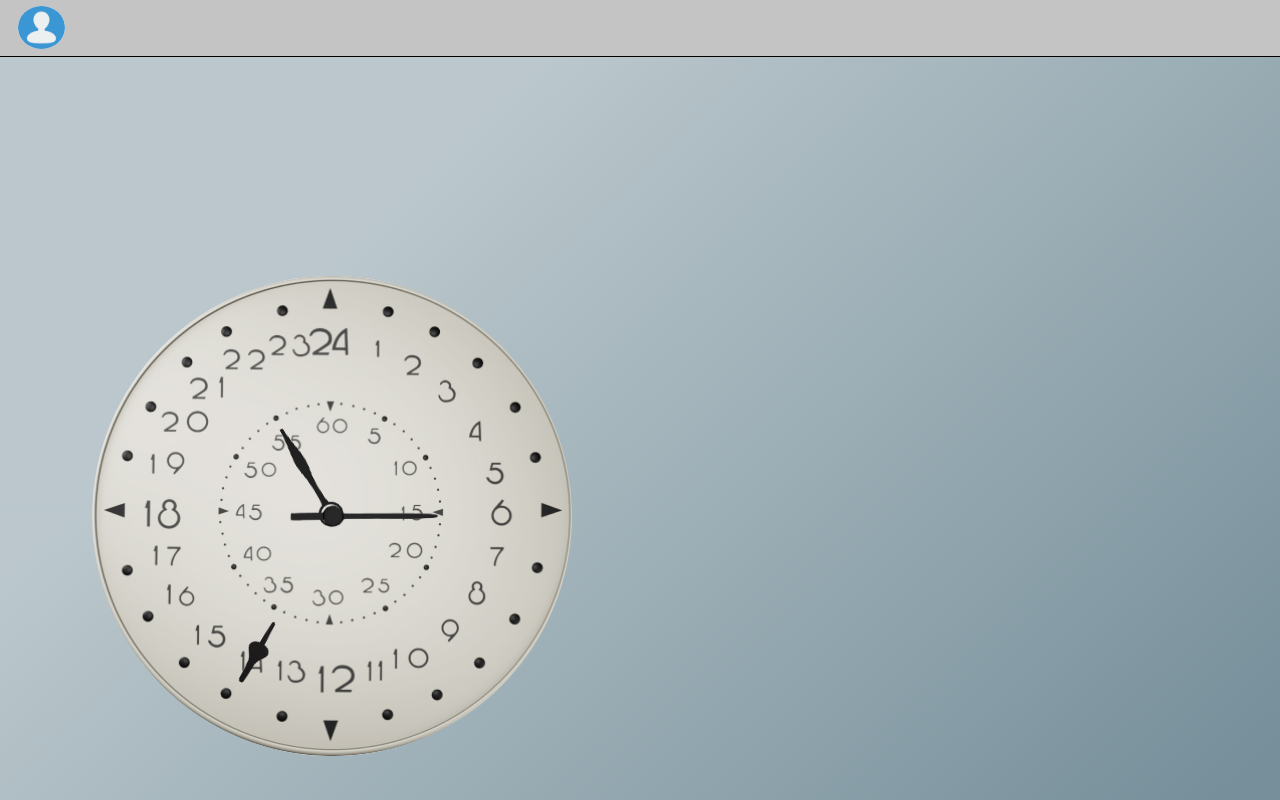
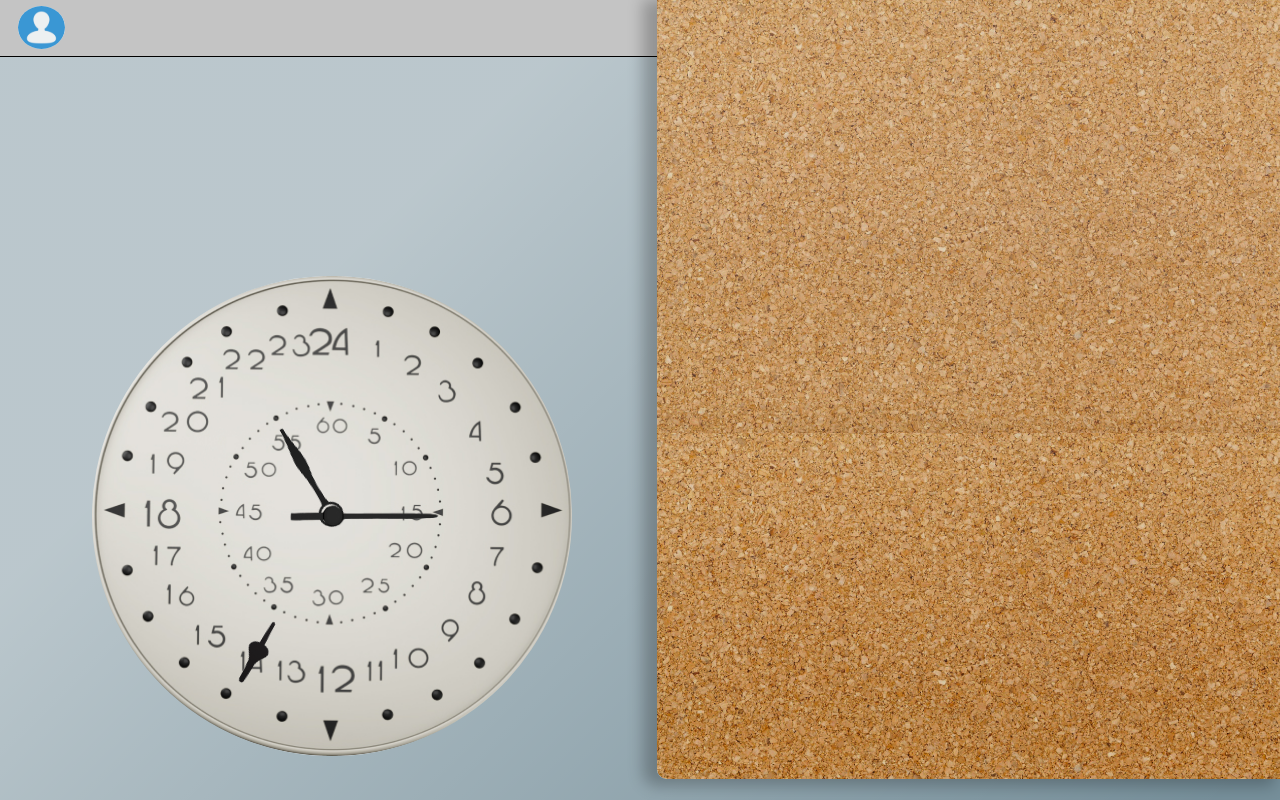
Before and after one commit to SekToR90/Oclock, a React (Create React App) app: page / in a window 1280 px wide. Shown: the top 800 px of the page. Built offline with nearby package versions, Linux system fonts and the light colour scheme.

Commit message:
fiat: task board component

```diff
--- /dev/null
+++ b/src/components/Cards/Cards.tsx
@@ -0,0 +1,12 @@
+import React from 'react';
+
+import classes from './Cards.module.scss'
+
+export const Cards: React.FC = () => {
+
+    return (
+        <div >
+
+        </div>
+    );
+}
--- a/src/components/Header/Header.module.scss
+++ b/src/components/Header/Header.module.scss
@@ -1,6 +1,7 @@
 .header {
     background: #c4c4c4;
     border-bottom: 0.3px solid #000000;
+    position: relative;
 }
 
 .headerButton {
--- a/src/components/Main/Main.tsx
+++ b/src/components/Main/Main.tsx
@@ -2,12 +2,14 @@ import React from 'react';
 
 import classes from './Main.module.scss'
 import { Clock } from '../Clock/Clock'
+import { TaskBoard } from '../TaskBoard/TaskBoard'
 
 export const Main: React.FC = () => {
 
     return (
         <main className={classes.main}>
             <Clock />
+            <TaskBoard />
         </main>
     );
 }
--- /dev/null
+++ b/src/components/TaskBoard/TaskBoard.module.scss
@@ -0,0 +1,10 @@
+.bord {
+    width: 623px;
+    height: 779px;
+    position: absolute;
+    top: 0;
+    right: 0;
+    background: linear-gradient(180deg, rgba(255, 255, 255, 0.1) 25.85%, rgba(255, 255, 255, 0) 95.44%), url(../../images/board.jpg);
+    box-shadow: -10px 3px 15px 4px rgba(0, 0, 0, 0.25);
+    border-radius: 0px 0px 0px 10px;
+}
--- /dev/null
+++ b/src/components/TaskBoard/TaskBoard.tsx
@@ -0,0 +1,14 @@
+import React from 'react';
+
+import classes from './TaskBoard.module.scss'
+import { Cards } from '../Cards/Cards'
+
+export const TaskBoard: React.FC = () => {
+
+    return (
+        <div className={classes.bord}>
+
+            <Cards />
+        </div>
+    );
+}
```
Also changed, not shown: src/util/CardsData.tsx (added, +17 -0 lines), src/components/Cards/Cards.module.scss (added), src/images/board.jpg (added), 1 other file (tests, documents, lock files or other folders).
